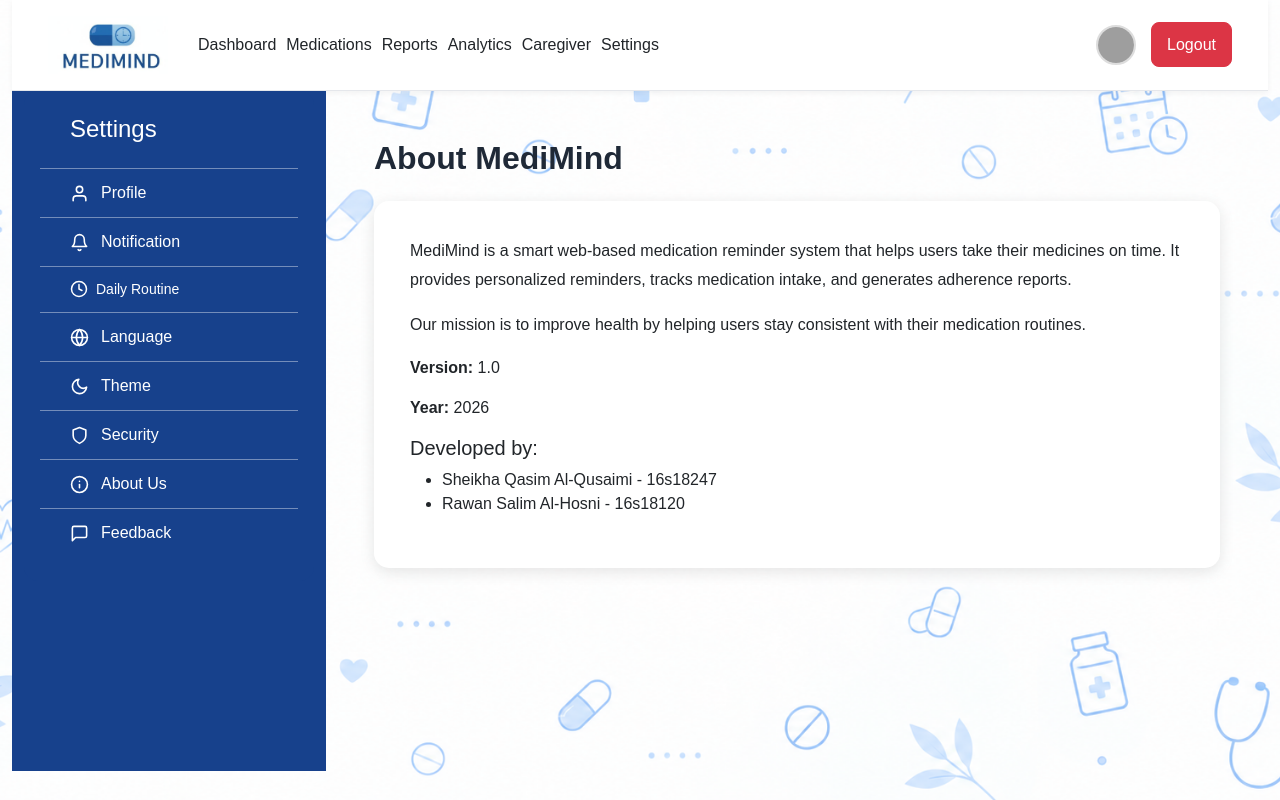
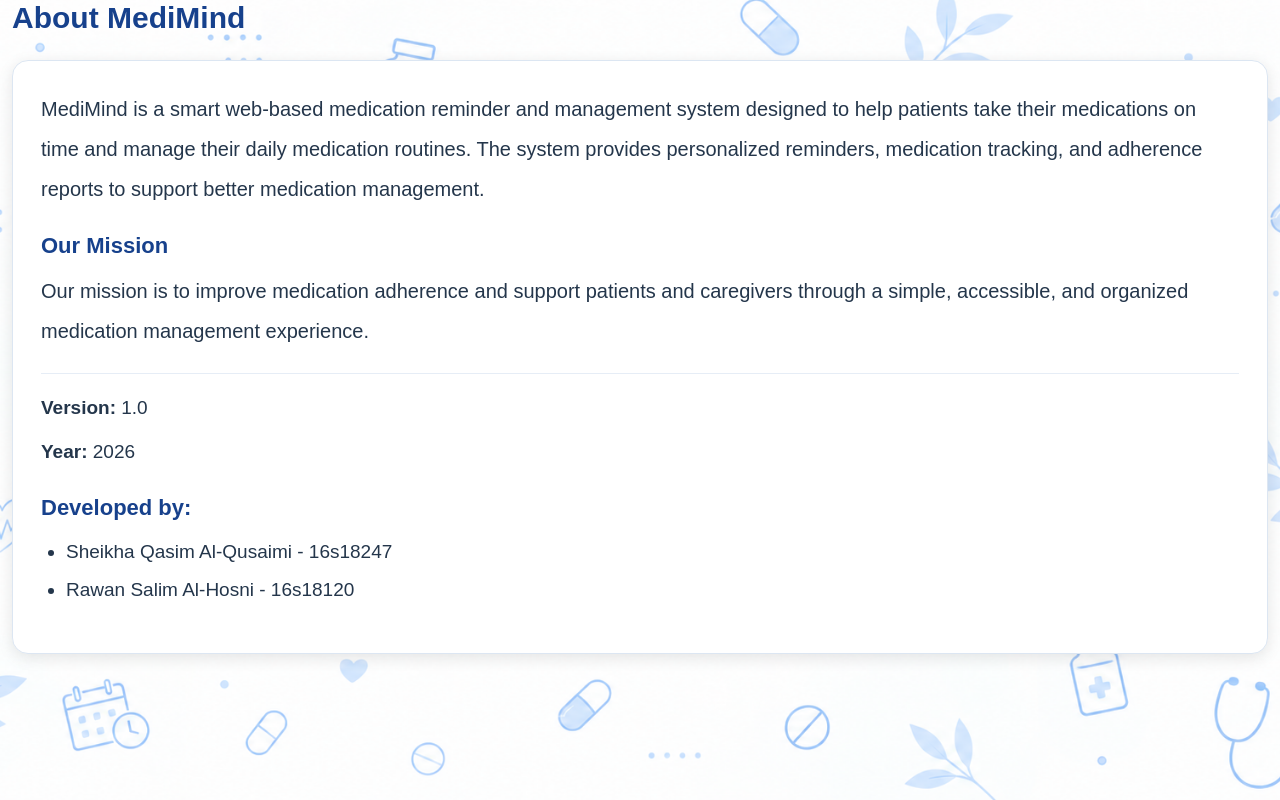
Before and after one commit to sheikha25/MediMind-project, a React (Vite) app in the folder client/: page /settings/about in a window 1280 px wide. Built offline with nearby package versions, Linux system fonts and the light colour scheme; grey boxes are pictures that could not be loaded.

Commit message:
Update AboutSettings.jsx

```diff
--- a/client/src/components/AboutSettings.jsx
+++ b/client/src/components/AboutSettings.jsx
@@ -1,47 +1,254 @@
-import { Container, Row, Col, Card, CardBody } from "reactstrap";
-import Header from "./Header";
-import SettingsSidebar from "./SettingsSidebar";
+
+import { useEffect, useState } from "react";
+import { Card, CardBody } from "reactstrap";
 
 const AboutSettings = () => {
+  const [language, setLanguage] = useState(
+    () => localStorage.getItem("medimindLanguage") || "en"
+  );
+
+  const isArabic = language === "ar";
+  const t = (en, ar) => (isArabic ? ar : en);
+
+  useEffect(() => {
+    const syncLanguage = () => {
+      setLanguage(
+        localStorage.getItem("medimindLanguage") || "en"
+      );
+    };
+
+    window.addEventListener(
+      "medimind-language-change",
+      syncLanguage
+    );
+
+    window.addEventListener("storage", syncLanguage);
+
+    return () => {
+      window.removeEventListener(
+        "medimind-language-change",
+        syncLanguage
+      );
+      window.removeEventListener("storage", syncLanguage);
+    };
+  }, []);
+
   return (
-    <Container fluid className="dashboard-page">
-      <Header />
+    <div
+      className="about-settings-page"
+      dir={isArabic ? "rtl" : "ltr"}
+    >
+      <style>{`
+        .about-settings-page {
+          --about-card-bg: #ffffff;
+          --about-text: #24364b;
+          --about-muted: #52657c;
+          --about-border: #dce6f2;
+          --about-heading: #17418c;
+          --about-highlight: #f1f7ff;
 
-      <Row style={{ minHeight: "85vh" }}>
-        <Col md="3" className="settings-sidebar">
-          <SettingsSidebar />
-        </Col>
+          width: 100%;
+          min-width: 0;
+          box-sizing: border-box;
+        }
 
-        <Col md="9" className="p-5">
-          <h2>About MediMind</h2>
+        body.dark-theme .about-settings-page,
+        body.dark-mode .about-settings-page,
+        [data-theme="dark"] .about-settings-page {
+          --about-card-bg: #192d42;
+          --about-text: #f1f5f9;
+          --about-muted: #c4d1df;
+          --about-border: #40566f;
+          --about-heading: #a9c9ff;
+          --about-highlight: #243d58;
+        }
 
-          <Card className="mt-4">
+        .about-settings-page .about-title {
+          font-size: 30px;
+          font-weight: 700;
+          color: var(--about-heading);
+          margin-bottom: 24px;
+        }
+
+        .about-settings-page .about-card {
+          background: var(--about-card-bg);
+          color: var(--about-text);
+          border: 1px solid var(--about-border);
+          border-radius: 16px;
+          padding: 12px;
+          width: 100%;
+          max-width: 100%;
+          box-sizing: border-box;
+        }
+
+        .about-settings-page .about-paragraph {
+          font-size: 20px;
+          line-height: 2;
+          color: var(--about-text);
+          margin-bottom: 22px;
+          overflow-wrap: anywhere;
+        }
+
+        .about-settings-page .about-section-title {
+          font-size: 22px;
+          font-weight: 700;
+          color: var(--about-heading);
+          margin-top: 24px;
+          margin-bottom: 12px;
+        }
+
+        .about-settings-page .about-info {
+          font-size: 19px;
+          line-height: 1.9;
+          color: var(--about-text);
+          margin-bottom: 8px;
+        }
+
+        .about-settings-page .about-developers {
+          font-size: 19px;
+          line-height: 2;
+          color: var(--about-text);
+          padding-inline-start: 25px;
+        }
+
+        .about-settings-page .about-highlight {
+          background: var(--about-highlight);
+          border-radius: 12px;
+          padding: 18px 20px;
+          margin-bottom: 22px;
+        }
+
+        .about-settings-page[dir="rtl"] {
+          text-align: right;
+        }
+
+        @media (max-width: 768px) {
+          .about-settings-page .about-title {
+            font-size: 25px;
+          }
+
+          .about-settings-page .about-paragraph {
+            font-size: 18px;
+          }
+
+          .about-settings-page .about-info,
+          .about-settings-page .about-developers {
+            font-size: 17px;
+          }
+        }
+          .mm-admin-settings .mm-admin-sidebar {
+  padding: 28px 20px;
+  background-color: #17418c !important;
+  color: #ffffff !important;
+  min-height: 85vh;
+}
+
+.mm-admin-settings .mm-admin-sidebar h4 {
+  color: #ffffff !important;
+}
+
+
+/* Show MediMind background images behind Admin Settings */
+.mm-admin-settings,
+.mm-admin-settings.mm-admin-settings-dark,
+.mm-admin-settings .mm-admin-content,
+.mm-admin-settings.mm-admin-settings-dark .mm-admin-content {
+  background: transparent !important;
+}
+
+/* Match Patient Settings sidebar */
+.mm-admin-settings .mm-admin-sidebar,
+.mm-admin-settings.mm-admin-settings-dark .mm-admin-sidebar {
+  background: #17418c !important;
+  color: #ffffff !important;
+  min-height: 85vh;
+}
+
+.mm-admin-settings .mm-admin-sidebar h4,
+.mm-admin-settings .mm-admin-link {
+  color: #ffffff !important;
+}
+
+.mm-admin-settings .mm-admin-link:hover,
+.mm-admin-settings .mm-admin-link.active {
+  background: #0b5ed7 !important;
+  color: #ffffff !important;
+}
+
+/* Keep content cards readable */
+.mm-admin-settings:not(.mm-admin-settings-dark) .card {
+  background: #ffffff !important;
+  color: #243247 !important;
+}
+
+.mm-admin-settings.mm-admin-settings-dark .card {
+  background: #1d2b42 !important;
+  color: #e7edf7 !important;
+}
+
+/* Show the same MediMind background on Admin Dashboard */
+.admin-home-page,
+.admin-home-page.admin-home-dark {
+  background: transparent !important;
+}
+      `}</style>
+
+      <h2 className="about-title">
+        {t("About MediMind", "حول MediMind")}
+      </h2>
+
+      <Card className="about-card mt-4">
         <CardBody>
-              <p style={{ fontSize: "16px", lineHeight: "1.8" }}>
-                MediMind is a smart web-based medication reminder system that
-                helps users take their medicines on time. It provides
-                personalized reminders, tracks medication intake, and generates
-                adherence reports.
+          <p className="about-paragraph">
+            {t(
+              "MediMind is a smart web-based medication reminder and management system designed to help patients take their medications on time and manage their daily medication routines. The system provides personalized reminders, medication tracking, and adherence reports to support better medication management.",
+              "MediMind هو نظام ذكي قائم على الويب للتذكير بالأدوية وإدارتها، صُمم لمساعدة المرضى على تناول أدويتهم في الوقت المحدد وتنظيم روتينهم الدوائي اليومي. يوفر النظام تذكيرات مخصصة، وتتبعًا للأدوية والجرعات، وتقارير عن مدى الالتزام بتناول الأدوية لدعم إدارة العلاج بشكل أفضل."
+            )}
           </p>
 
-              <p style={{ fontSize: "16px", lineHeight: "1.8" }}>
-                Our mission is to improve health by helping users stay
-                consistent with their medication routines.
+          <h5 className="about-section-title">
+            {t("Our Mission", "رسالتنا")}
+          </h5>
+
+          <p className="about-paragraph">
+            {t(
+              "Our mission is to improve medication adherence and support patients and caregivers through a simple, accessible, and organized medication management experience.",
+              "تتمثل رسالتنا في تحسين الالتزام بتناول الأدوية ودعم المرضى ومقدمي الرعاية من خلال تجربة سهلة ومنظمة لإدارة الأدوية والوصول إلى معلوماتها."
+            )}
           </p>
 
-              <p><strong>Version:</strong> 1.0</p>
-              <p><strong>Year:</strong> 2026</p>
+          <hr
+            style={{
+              borderColor: "var(--about-border)",
+              opacity: 0.7,
+            }}
+          />
 
-              <h5>Developed by:</h5>
-              <ul>
-                <li>Sheikha Qasim Al-Qusaimi - 16s18247</li>
-                <li>Rawan Salim Al-Hosni - 16s18120</li>
+          <p className="about-info">
+            <strong>{t("Version:", "الإصدار:")}</strong>{" "}
+            1.0
+          </p>
+
+          <p className="about-info">
+            <strong>{t("Year:", "السنة:")}</strong>{" "}
+            2026
+          </p>
+
+          <h5 className="about-section-title">
+            {t("Developed by:", "تطوير:")}
+          </h5>
+
+          <ul className="about-developers">
+            <li>
+              Sheikha Qasim Al-Qusaimi - 16s18247
+            </li>
+            <li>
+              Rawan Salim Al-Hosni - 16s18120
+            </li>
           </ul>
         </CardBody>
       </Card>
-        </Col>
-      </Row>
-    </Container>
+    </div>
   );
 };
 
```
Lines whose indentation alone changed are shown as unchanged.
